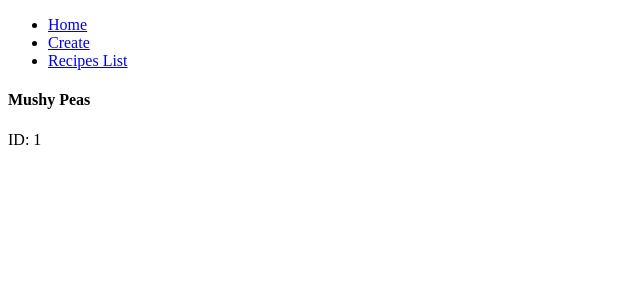
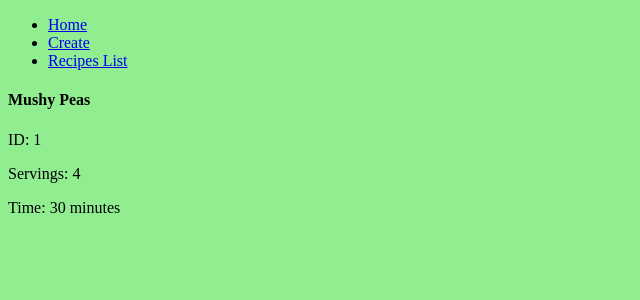
Before and after one commit to mdunnmon/seasoning, a React app: page /recipe/1 in a window 1280 px wide. Shown: the top 300 px of the page, without its empty margins (0-640 px from the left). Built offline with nearby package versions, Linux system fonts and the light colour scheme.

Commit message:
before mongorestore

```diff
--- a/client/components/IndividualRecipe.jsx
+++ b/client/components/IndividualRecipe.jsx
@@ -21,6 +21,8 @@ const IndividualRecipe = () => {
       <div>
         <h4>{recipe.name}</h4>
         <p>ID: {recipe.id}</p>
+        <p>Servings: {recipe.servings}</p>
+        <p>Time: {recipe.time}</p>
       </div>
     );
   };
--- a/client/index.js
+++ b/client/index.js
@@ -1,5 +1,6 @@
 import React from 'react';
 import App from './App.jsx';
+import styles from './styles.css';
 import { createRoot } from 'react-dom/client';
 import { BrowserRouter } from 'react-router-dom';
 
--- a/client/mockApi.js
+++ b/client/mockApi.js
@@ -1,6 +1,6 @@
 export const getRecipes = () => {
   return [
-    { id: 1, name: 'Mushy Peas' },
+    { id: 1, name: 'Mushy Peas', servings: 4, time: '30 minutes' },
     { id: 2, name: 'Spaghetti' },
     { id: 3, name: 'Lasagna' },
     { id: 4, name: 'Mashed Potatoes' },
--- /dev/null
+++ b/client/styles.css
@@ -0,0 +1,7 @@
+body {
+    background: lightgreen
+}
+
+h1 {
+    color:black
+}
--- a/package.json
+++ b/package.json
@@ -12,6 +12,7 @@
   "license": "ISC",
   "dependencies": {
     "express": "^4.18.2",
+    "mongoose": "^6.9.1",
     "node-fetch": "^3.3.0",
     "react": "^18.2.0",
     "react-dom": "^18.2.0",
@@ -23,6 +24,7 @@
     "@babel/preset-env": "^7.20.2",
     "@babel/preset-react": "^7.18.6",
     "babel-loader": "^9.1.2",
+    "css-loader": "^6.7.3",
     "eslint": "^8.33.0",
     "eslint-import-resolver-webpack": "^0.13.2",
     "eslint-plugin-import": "^2.27.5",
@@ -30,6 +32,7 @@
     "eslint-plugin-react": "^7.32.2",
     "html-webpack-plugin": "^5.5.0",
     "nodemon": "^2.0.20",
+    "style-loader": "^3.3.1",
     "webpack": "^5.75.0",
     "webpack-cli": "^5.0.1",
     "webpack-dev-server": "^4.11.1"
--- a/webpack.config.js
+++ b/webpack.config.js
@@ -30,6 +30,10 @@ module.exports = {
           },
         },
       },
+      {
+        test: /\.css$/,
+        use: ['style-loader', 'css-loader'],
+      },
     ],
 
     // resolve: {
```
Also changed, not shown: 2 other files (tests, documents, lock files or other folders).
